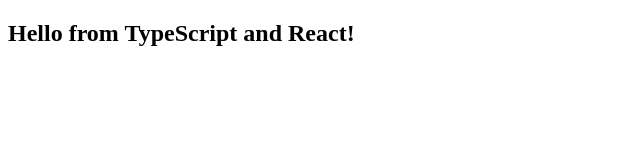
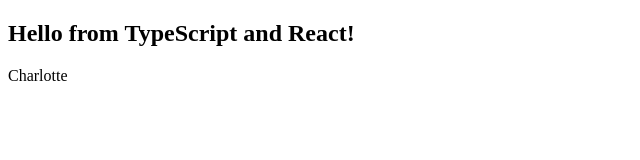
Before and after one commit to Charlotte-Thomas/TypeScript-Practise, a React app in the folder React-TS/: page / in a window 1280 px wide. Shown: the top 160 px of the page, without its empty margins (0-640 px from the left). Built offline with nearby package versions, Linux system fonts and the light colour scheme.

Commit message:
name added

```diff
--- a/React-TS/src/components/Home.tsx
+++ b/React-TS/src/components/Home.tsx
@@ -3,10 +3,16 @@
 
 export interface HelloProps { compiler: string; framework: string; }
 
-const Home = (props: HelloProps) => (
-  <section className="home">
+const Home = (props: HelloProps) => {
+
+  const name: string = 'Charlotte'
+
+  return (
+  <section className="home" >
     <h1>Hello from {props.compiler} and {props.framework}!</h1>
-  </section>
-)
+    <p>{name}</p>
+  </section >
+  )
+}
 
 export default Home
```
